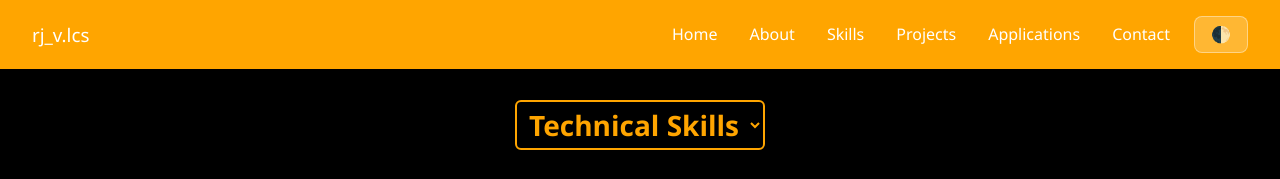
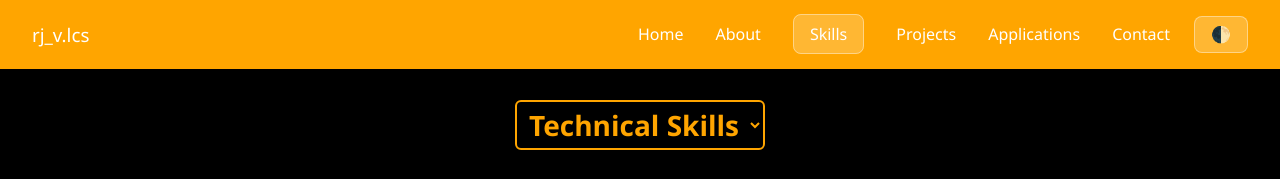
Before and after one commit to D4RK-5H4D0W-80/rj_v.lcs, a plain HTML site: page skills.html in a window 1280 px wide. Shown: the top 179 px of the page. Drawn offline with Linux system fonts and the light colour scheme.

Commit message:
Update skills.html

```diff
--- a/skills.html
+++ b/skills.html
@@ -262,7 +262,7 @@
       <ul>
         <li><a href="index.html" id="nav-home">Home</a></li>
         <li><a href="about.html" id="nav-about">About</a></li>
-        <li><a href="skills.html" id="nav-skills" class="active">Skills</a></li>
+        <li><a style="background: rgba(255, 255, 255, 0.2); border: 1px solid rgba(255, 255, 255, 0.4); padding: 5px; padding: 0.5rem 1rem; border-radius: 8px;" href="skills.html" id="nav-skills" class="active">Skills</a></li>
         <li><a href="projects.html" id="nav-projects">Projects</a></li>
         <li><a href="apps.html" id="nav-apps">Applications</a></li>
         <li><a href="contact.html" id="nav-contact">Contact</a></li>
```
